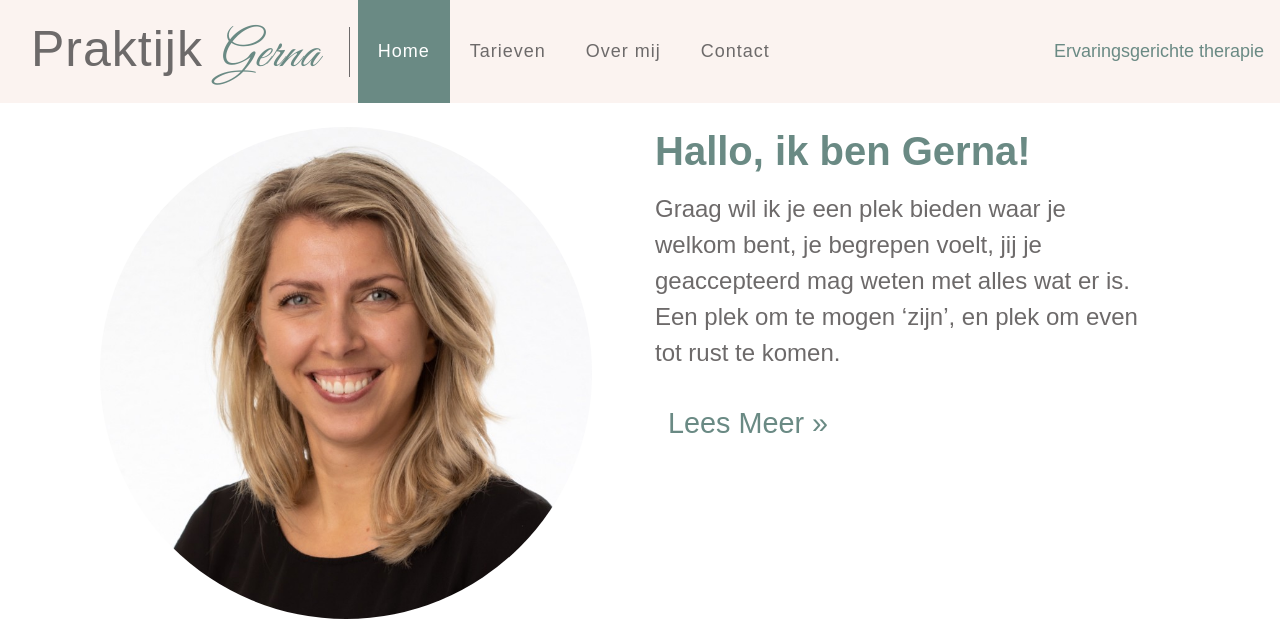
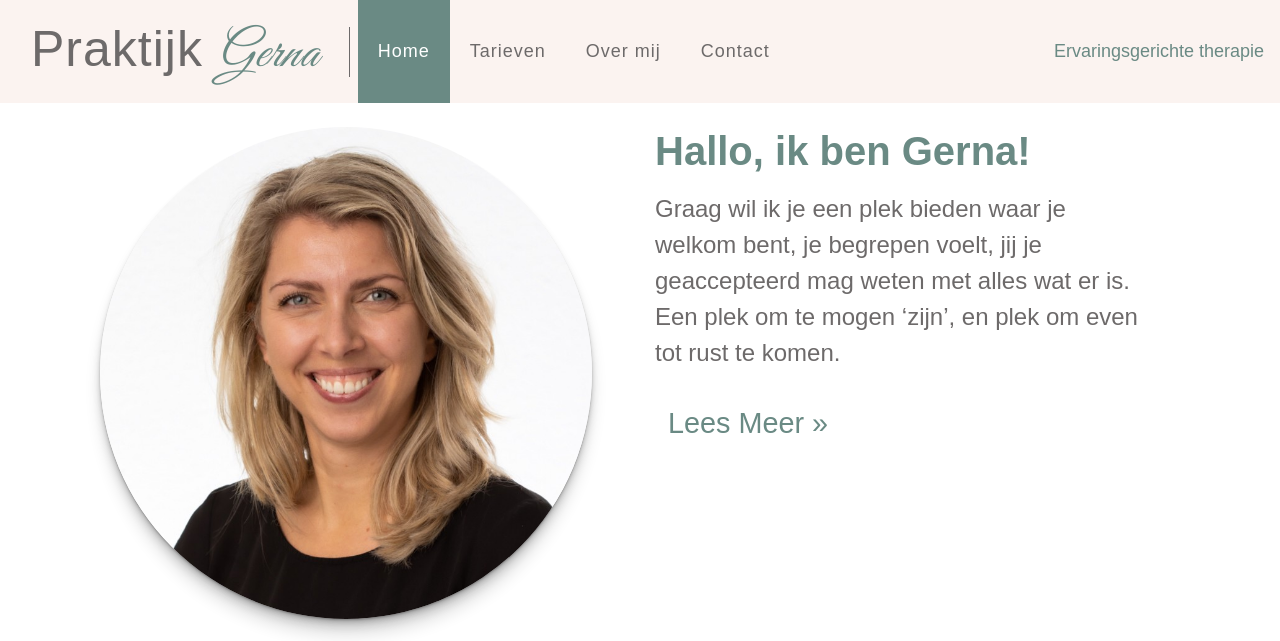
Before and after one commit to JBastiaan/jbastiaan.github.io, a Jekyll site: the page built from index.html, in a window 1280 px wide. Shown: the top 641 px of the page. Built offline with Jekyll 4.4.1, drawn with Linux system fonts in a browser that asks for light colours; nearby versions of some CDN libraries; some of the changed text lies outside the part shown; grey boxes are pictures that could not be loaded.

```diff
--- a/_includes/footer.html
+++ b/_includes/footer.html
@@ -1,6 +1,6 @@
 <div class="bg-primary">
     <div class="row align-items-center" style="margin-bottom: -10px;">
-        <div class="col-md col-lg-4">
+        <div class="col-md col-lg-4 px-0">
             <div class="mx-4 py-4">
                 <h3 class="text-secondary mb-4">Neem contact op</h3>
                 <p><i class="fa fa-map-marker-alt mr-2"></i>Waterliniestraat 9, Zwolle</p>
@@ -9,16 +9,19 @@
                     <i class="fa fa-envelope mr-2"></i>
                     <a class="text-secondary" href="mailto:info@praktijkgerna.nl"><u>info@praktijkgerna.nl</u></a>
                 </p>
+                <p>&nbsp</p>
+                <p>Kvk: 85487449</p>
+                <p>Btw: NL004107881B15</p>
             </div>
         </div>
-        <div class="pr-0 col-md col-lg-8">
+        <div class="px-0 col-md col-lg-8">
             <iframe style="width: 100%; height: 500px;"
                 src="https://www.google.com/maps/embed?pb=!1m18!1m12!1m3!1d2427.348475106742!2d6.0676513166029356!3d52.527128979815636!2m3!1f0!2f0!3f0!3m2!1i1024!2i768!4f13.1!3m3!1m2!1s0x47c7d90add6b09bf%3A0x11e8a50785cb953!2sPraktijk%20Gerna!5e0!3m2!1sen!2snl!4v1648409335642!5m2!1sen!2snl"
                 frameborder="0" style="border:0;" allowfullscreen="" aria-hidden="false" tabindex="0"></iframe>
         </div>
     </div>
 </div>
-<div class="container-fluid bg-secondary text-white py-4 px-sm-3 px-md-5">
+<div class="container-fluid bg-secondary text-white py-4">
     <div class="row">
         <div class="col text-center text-md-left mb-3 mb-md-0">
             <p class="m-0 text-white">
--- a/_sass/main.scss
+++ b/_sass/main.scss
@@ -77,6 +77,15 @@ h6 {
     font-size: 1.2em;
 }
 
+.shadow-long {
+    box-shadow:
+    0 1px 1px rgba(0,0,0,0.12),
+    0 2px 2px rgba(0,0,0,0.12),
+    0 4px 4px rgba(0,0,0,0.12),
+    0 8px 8px rgba(0,0,0,0.12),
+    0 16px 16px rgba(0,0,0,0.12);
+  }
+
 .vibing{
     font-family: 'Great Vibes'
 }
@@ -120,9 +129,6 @@ h6 {
     .navbar-light .navbar-nav .nav-link  {
         padding: 10px 15px;
     }
-    .navbar-light .navbar-brand {
-        padding: 25px 15px;
-    }
     .brandseparator{
         height: 0px;
     }
--- a/index.html
+++ b/index.html
@@ -5,7 +5,7 @@ title: Praktijk Gerna
 <div class="container py-4">
     <div class="row align-items-top">
         <div class="col-xl">
-            <img class="img-fluid w-100" style="border-radius: 100%;" src="assets/images/gerna.jpg" alt="">
+            <img class="img-fluid w-100 shadow-long" style="border-radius: 100%;" src="assets/images/gerna.jpg" alt="">
         </div>
         <div class="col-xl py-5 py-xl-0 px-3 px-xl-5">
             <h1 class="text-secondary mb-3">Hallo, ik ben Gerna!</h1>
--- a/tarieven.html
+++ b/tarieven.html
@@ -4,7 +4,7 @@ title: Tarieven
 <div class="container">
     <div class="row align-items-center">
         <div class="col-xl py-4">
-            <img class="img-fluid w-100" style="border-radius: 10%;" src="assets/images/praktijk.jpeg" alt="">
+            <img class="img-fluid w-100 shadow-long" style="border-radius: 10%;" src="assets/images/praktijk.jpeg" alt="">
         </div>
         <div class="col-xl py-4">
             <h3 class="text-secondary mb-3"></i>Tarieven<i class="fa fa-regular fa-coins ml-3"></i></h3>
```
Also changed, not shown: over-mij.html (+31 -0 lines).
